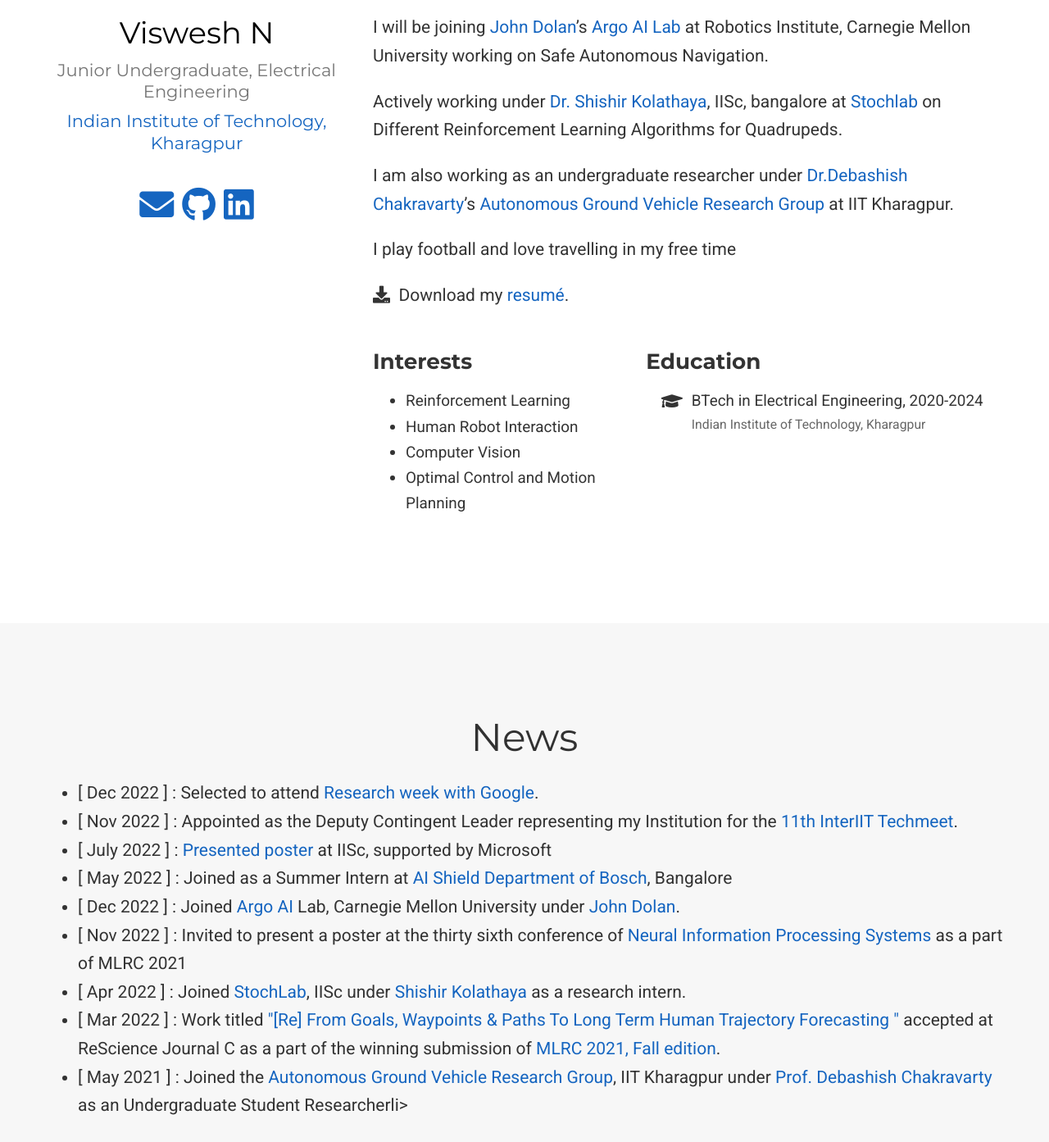
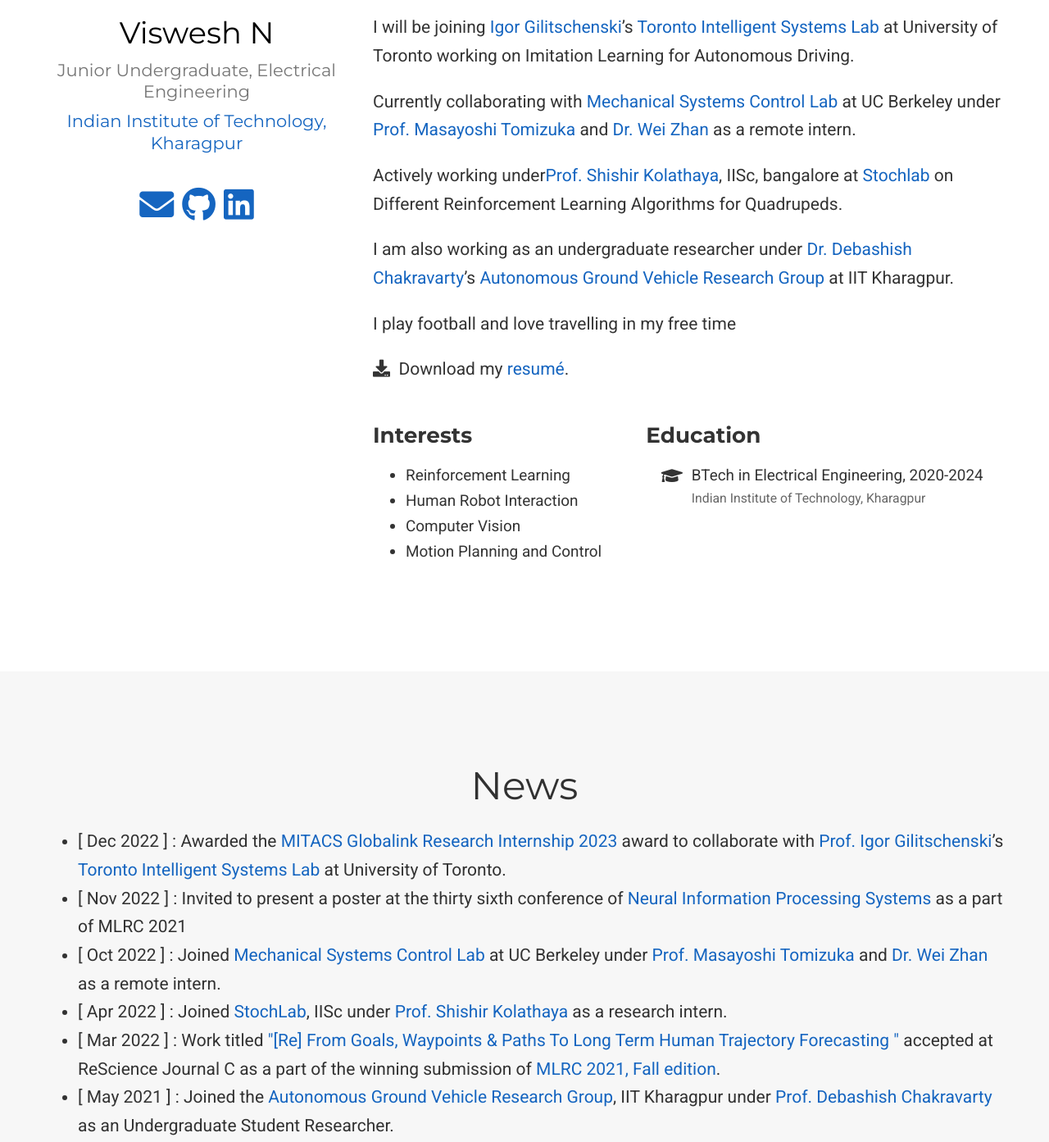
Before and after one commit to Viswesh-N/viswesh-n.github.io, a plain HTML site: page index.html in a window 1280 px wide. Shown: the part 423-1816 px from the top of the page at 82% size. Drawn offline with nearby package versions, Linux system fonts and the light colour scheme; some packages are replaced by stand-ins of ours; some icons are missing.

Commit message:
Update index.html

```diff
--- a/index.html
+++ b/index.html
@@ -837,9 +837,10 @@
 
     <div class="article-style">
       <p>I am a junior undergraduate at the Indian Institute of Technology, Kharagpur pursuing Electrical Engineering. My research interests include Reinforcement Learning, Motion Planning and Computer Vision in the context of Robotics. My research work has been in developing systems and agents which benefit or rely on these algorithms. I am also actively exploring the domains of Multi Agent systems and Human Robot Interaction and their applications in autonomous driving.</p>
-<p>I will be joining <a href="https://www.ri.cmu.edu/ri-faculty/john-m-dolan/" target="_blank" rel="noopener">John Dolan</a>&rsquo;s <a href="https://labs.ri.cmu.edu/argo-ai-center/" target="_blank" rel="noopener">Argo AI Lab</a> at Robotics Institute, Carnegie Mellon University working on Safe Autonomous Navigation.</p>
-<p>Actively working under <a href="https://shishirny.github.io/" target="_blank" rel="noopener">Dr. Shishir Kolathaya</a>, IISc, bangalore at <a href="https://stochlab.github.io/" target="_blank" rel="noopener">Stochlab</a> on Different Reinforcement Learning Algorithms for Quadrupeds.</p>
-<p>I am also working as an undergraduate researcher under <a href="http://www.iitkgp.ac.in/department/MI/faculty/mi-dc" target="_blank" rel="noopener">Dr.Debashish Chakravarty</a>&rsquo;s <a href="https://github.com/AGV-IIT-KGP" target="_blank" rel="noopener">Autonomous Ground Vehicle Research Group</a> at IIT Kharagpur.</p>
+<p>I will be joining <a href="https://www.gilitschenski.org/igor/" target="_blank" rel="noopener">Igor Gilitschenski</a>&rsquo;s <a href="https://tisl.cs.toronto.edu" target="_blank" rel="noopener">Toronto Intelligent Systems Lab</a> at University of Toronto working on Imitation Learning for Autonomous Driving.</p>
+<p>Currently collaborating with <a href="" target="_blank" rel="noopener">Mechanical Systems Control Lab</a> at UC Berkeley under <a href="https://me.berkeley.edu/people/masayoshi-tomizuka/" target="_blank" rel="noopener">Prof. Masayoshi Tomizuka</a> and <a href="https://zhanwei.site" target="_blank" rel="noopener">Dr. Wei Zhan</a> as a remote intern.</li></p>
+<p>Actively working under<a href="https://shishirny.github.io/" target="_blank" rel="noopener">Prof. Shishir Kolathaya</a>, IISc, bangalore at <a href="https://stochlab.github.io/" target="_blank" rel="noopener">Stochlab</a> on Different Reinforcement Learning Algorithms for Quadrupeds.</p>
+<p>I am also working as an undergraduate researcher under <a href="http://www.iitkgp.ac.in/department/MI/faculty/mi-dc" target="_blank" rel="noopener">Dr. Debashish Chakravarty</a>&rsquo;s <a href="https://github.com/AGV-IIT-KGP" target="_blank" rel="noopener">Autonomous Ground Vehicle Research Group</a> at IIT Kharagpur.</p>
 <p>I play football and love travelling in my free time</p>
 <p>
   <i class="fas fa-download  pr-1 fa-fw"></i> Download my <a href="/media/Viswesh_N_Resume.pdf" target="_blank">resumé</a>.</p>
@@ -859,7 +860,7 @@
 
           <li>Computer Vision</li>
 
-          <li>Optimal Control and Motion Planning</li>
+          <li>Motion Planning and Control</li>
 
         </ul>
       </div>
@@ -959,19 +960,14 @@
 
   <div class="col-12">
     <ul>
-<li>[ Dec 2022 ] : Selected to attend <a href="https://sites.google.com/view/researchweek2023/home" target="_blank" rel="noopener">Research week with Google</a>.</li>
-<li>[ Nov 2022 ] : Appointed as the Deputy Contingent Leader representing my Institution for the <a href="https://interiit-tech.org/" target="_blank" rel="noopener">11th InterIIT Techmeet</a>.</li>
-<li>[ July 2022 ] : <a href="/media/Poster_Presentation.pdf" target="_blank">Presented poster </a> at IISc, supported by Microsoft</li>
-<li>[ May 2022 ] : Joined as a Summer Intern at <a href="https://www.boschaishield.com/" target="_blank" rel="noopener">AI Shield Department of Bosch</a>, Bangalore</li>
-<li>[ Dec 2022 ] : Joined <a href="https://labs.ri.cmu.edu/argo-ai-center/" target="_blank" rel="noopener">Argo AI</a> Lab, Carnegie Mellon University under <a href="https://www.ri.cmu.edu/ri-faculty/john-m-dolan/" target="_blank" rel="noopener">John Dolan</a>.
+<li>[ Dec 2022 ] : Awarded the <a href="https://www.mitacs.ca/en/programs/globalink/globalink-research-internship" target="_blank" rel="noopener">MITACS Globalink Research Internship 2023</a> award to collaborate with <a href="https://www.gilitschenski.org/igor/" target="_blank" rel="noopener">Prof. Igor Gilitschenski</a>&rsquo;s <a href="https://tisl.cs.toronto.edu" target="_blank" rel="noopener">Toronto Intelligent Systems Lab</a> at University of Toronto.
 <br/></li>
 <li>[ Nov 2022 ] : Invited to present a poster at the thirty sixth conference of <a href="https://nips.cc" target="_blank" rel="noopener">Neural Information Processing Systems </a> as a part of MLRC 2021 <br/></li>
-
-
-<li>[ Apr 2022 ] : Joined <a href="http://www.stochlab.com/" target="_blank" rel="noopener">StochLab</a>, IISc under <a href="http://www.shishirny.com/" target="_blank" rel="noopener">Shishir Kolathaya</a> as a research intern.</li>
+<li>[ Oct 2022 ] : Joined <a href="" target="_blank" rel="noopener">Mechanical Systems Control Lab</a> at UC Berkeley under <a href="https://me.berkeley.edu/people/masayoshi-tomizuka/" target="_blank" rel="noopener">Prof. Masayoshi Tomizuka</a> and <a href="https://zhanwei.site" target="_blank" rel="noopener">Dr. Wei Zhan</a> as a remote intern.</li>
+<li>[ Apr 2022 ] : Joined <a href="http://www.stochlab.com/" target="_blank" rel="noopener">StochLab</a>, IISc under <a href="http://www.shishirny.com/" target="_blank" rel="noopener">Prof. Shishir Kolathaya</a> as a research intern.</li>
 <li>[ Mar 2022 ] : Work titled  <a href="https://zenodo.org/record/6574699/files/article.pdf" target="_blank" rel="noopener">"[Re] From Goals, Waypoints & Paths To Long Term Human Trajectory Forecasting "</a> accepted at ReScience Journal C as a part of the winning submission of <a href="https://openreview.net/group?id=ML_Reproducibility_Challenge/2021/Fall" target="_blank" rel="noopener">MLRC 2021, Fall edition</a>.
   <br/></li>
-<li>[ May 2021 ] : Joined the <a href="https://github.com/AGV-IIT-KGP" target="_blank" rel="noopener">Autonomous Ground Vehicle Research Group</a>, IIT Kharagpur under <a href="http://www.iitkgp.ac.in/department/MI/faculty/mi-dc" target="_blank" rel="noopener">Prof. Debashish Chakravarty</a> as an Undergraduate Student Researcherli>
+<li>[ May 2021 ] : Joined the <a href="https://github.com/AGV-IIT-KGP" target="_blank" rel="noopener">Autonomous Ground Vehicle Research Group</a>, IIT Kharagpur under <a href="http://www.iitkgp.ac.in/department/MI/faculty/mi-dc" target="_blank" rel="noopener">Prof. Debashish Chakravarty</a> as an Undergraduate Student Researcher.
   <br/></li>
 
 
```
